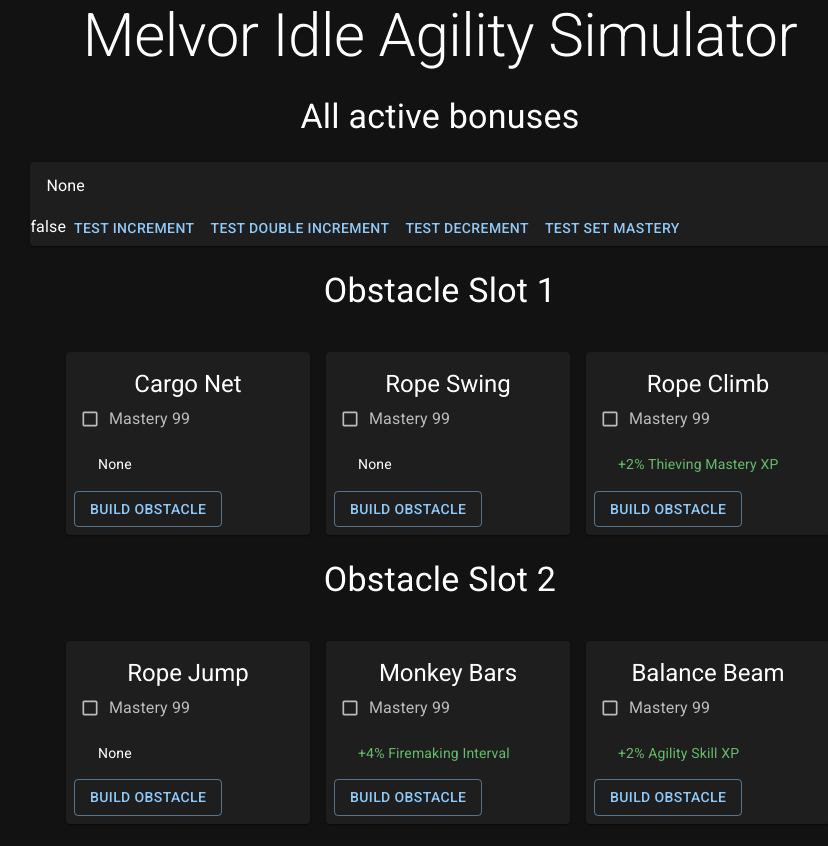
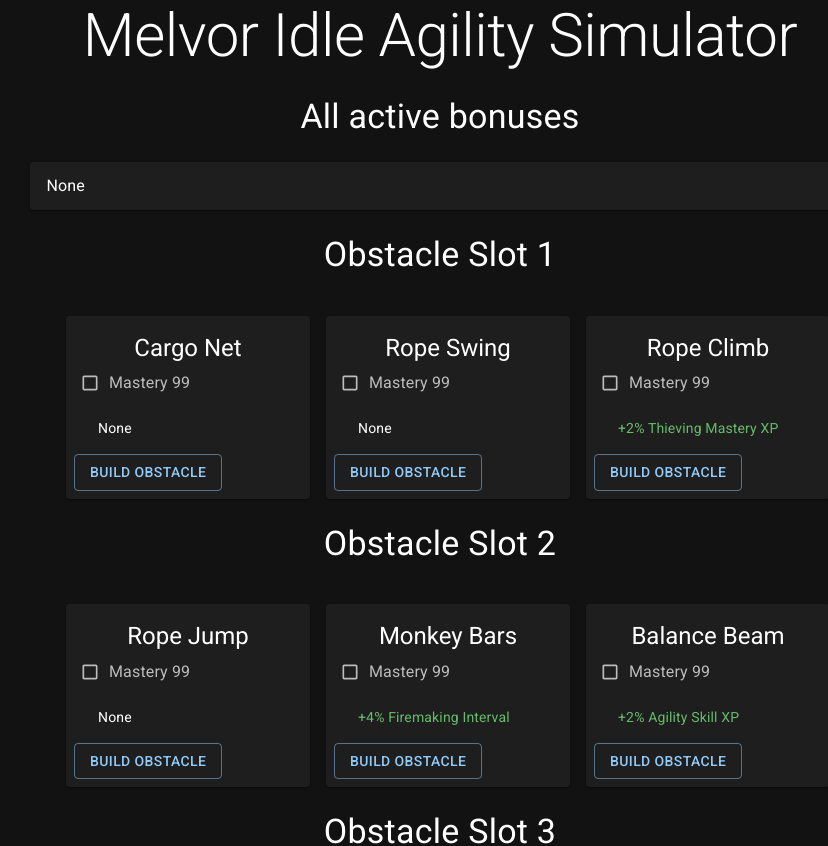
Before and after one commit to busisd/melvor-agility-sim, a React (Create React App) app: page / in a window 1280 px wide. Shown: the top 846 px of the page, without its empty margins (200-1028 px from the left). Built offline with nearby package versions, Linux system fonts and the light colour scheme.

Commit message:
Deleted test redux slice

```diff
--- a/package.json
+++ b/package.json
@@ -29,7 +29,9 @@
     "test": "react-scripts test",
     "eject": "react-scripts eject",
     "check-format": "prettier --check src/**/*.ts src/**/*.tsx",
-    "format": "prettier --write src/**/*.ts src/**/*.tsx"
+    "fix-format": "prettier --write src/**/*.ts src/**/*.tsx",
+    "lint": "eslint src/",
+    "check": "npm run lint && npm run check-format"
   },
   "eslintConfig": {
     "extends": [
--- a/src/components/bonussummary/BonusSummary.tsx
+++ b/src/components/bonussummary/BonusSummary.tsx
@@ -1,4 +1,4 @@
-import { Button, Card, List, ListItem, ListItemText } from "@mui/material";
+import { Card, List, ListItem, ListItemText } from "@mui/material";
 import { ObstacleContext } from "components/App";
 import {
   BonusType,
@@ -8,9 +8,7 @@ import {
 } from "data/data";
 import isNil from "lodash/isNil";
 import { useContext, useMemo } from "react";
-import { decrement, increment, incrementByAmount } from "state/counterSlice";
-import { setMastery } from "state/masterySlice";
-import { useAppDispatch, useAppSelector } from "state/store";
+import { useAppSelector } from "state/store";
 import { BonusString } from "../shared/BonusString";
 
 const trimPercentStr = (str: string) => str.replace("%", "").trim();
@@ -43,7 +41,6 @@ export const BonusSummary = () => {
 
   const selected = useAppSelector((state) => state.selectedObstacles);
   const mastery = useAppSelector((state) => state.mastery);
-  const dispatch = useAppDispatch();
 
   const combinedBonuses = useMemo(() => {
     const selectedObstacles: (ObstacleType | null)[] = obstacles.map(
@@ -76,10 +73,6 @@ export const BonusSummary = () => {
     return combineBonuses(allBonuses);
   }, [mastery, obstacles, selected]);
 
-  const count = useAppSelector((state) =>
-    Boolean(state.counter.value === 3).toString()
-  );
-
   return (
     <Card sx={{ width: "80%" }}>
       {combinedBonuses.length === 0 ? (
@@ -95,15 +88,6 @@ export const BonusSummary = () => {
           ))}
         </List>
       )}
-      {count}
-      <Button onClick={() => dispatch(increment())}>Test increment</Button>
-      <Button onClick={() => dispatch(incrementByAmount(2))}>
-        Test double increment
-      </Button>
-      <Button onClick={() => dispatch(decrement())}>Test decrement</Button>
-      <Button onClick={() => dispatch(setMastery({ slot: 3, number: 3 }))}>
-        Test set mastery
-      </Button>
     </Card>
   );
 };
--- a/src/state/counterSlice.ts
+++ /dev/null
@@ -1,35 +0,0 @@
-import { createSlice } from "@reduxjs/toolkit";
-import type { PayloadAction } from "@reduxjs/toolkit";
-
-interface CounterState {
-  value: number;
-}
-
-const initialState: CounterState = {
-  value: 0,
-};
-
-export const counterSlice = createSlice({
-  name: "counter",
-  initialState,
-  reducers: {
-    increment: (state) => {
-      // Redux Toolkit allows us to write "mutating" logic in reducers. It
-      // doesn't actually mutate the state because it uses the Immer library,
-      // which detects changes to a "draft state" and produces a brand new
-      // immutable state based off those changes
-      state.value += 1;
-    },
-    decrement: (state) => {
-      state.value -= 1;
-    },
-    incrementByAmount: (state, action: PayloadAction<number>) => {
-      state.value += action.payload;
-    },
-  },
-});
-
-// Action creators are generated for each case reducer function
-export const { increment, decrement, incrementByAmount } = counterSlice.actions;
-
-export default counterSlice.reducer;
--- a/src/state/store.ts
+++ b/src/state/store.ts
@@ -1,12 +1,10 @@
 import { configureStore } from "@reduxjs/toolkit";
 import { TypedUseSelectorHook, useDispatch, useSelector } from "react-redux";
-import counterReducer from "./counterSlice";
 import selectedObstaclesReducer from "./selectedObstaclesSlice";
 import masteryReducer from "./masterySlice";
 
 export const store = configureStore({
   reducer: {
-    counter: counterReducer,
     selectedObstacles: selectedObstaclesReducer,
     mastery: masteryReducer,
   },
```
